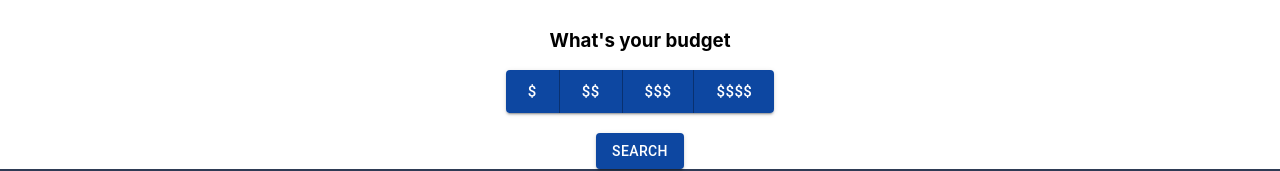
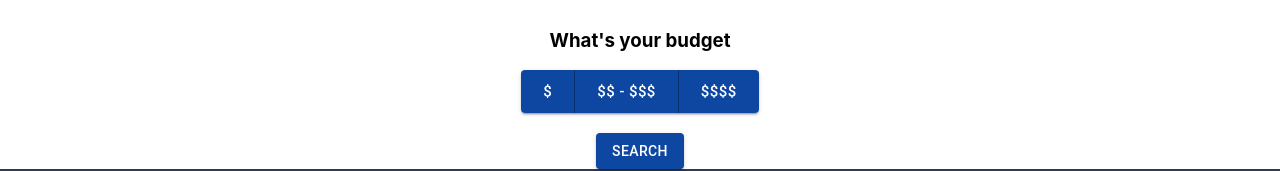
Before and after one commit to maliukalina/travel-foodie, a React (Create React App) app: page / in a window 1280 px wide. Shown: the part 1227-1398 px from the top of the page. Built offline with nearby package versions, Linux system fonts and the light colour scheme; no server answers.

Commit message:
main=form

```diff
--- a/src/components/home/Main.js
+++ b/src/components/home/Main.js
@@ -182,8 +182,7 @@ function Main() {
             aria-label="large button group"
           >
             <Button color={budget === "$" ? "secondary" : "primary"} value="$" onClick={(e) => setBudget(e.target.value)}>$</Button>
-            <Button color={budget === "$$" ? "secondary" : "primary"} value="$$" onClick={(e) => setBudget(e.target.value)} >$$</Button>
-            <Button color={budget === "$$$" ? "secondary" : "primary"} value="$$$" onClick={(e) => setBudget(e.target.value)} >$$$</Button>
+            <Button color={budget === "$$ = $$$" ? "secondary" : "primary"} value="$$" onClick={(e) => setBudget(e.target.value)} >$$ - $$$</Button>
             <Button color={budget === "$$$$" ? "secondary" : "primary"} value="$$$$" onClick={(e) => setBudget(e.target.value)}>$$$$</Button>
           </ButtonGroup>
           <br />
```
